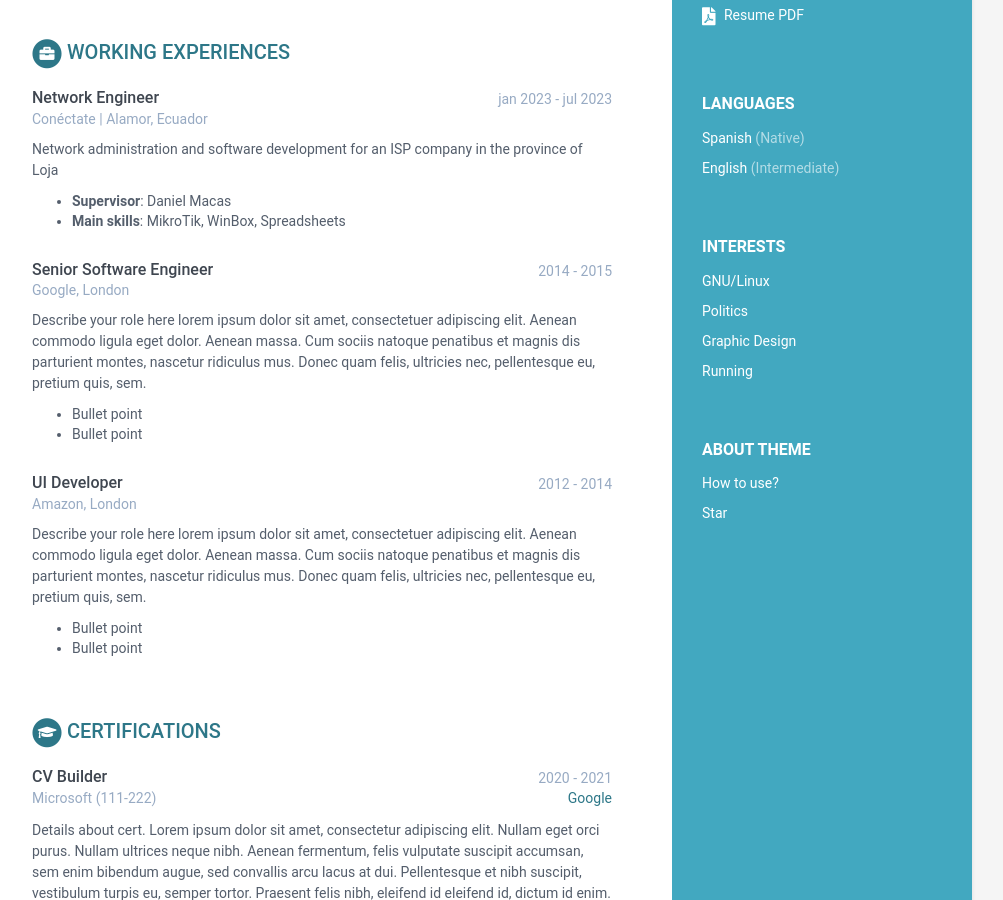
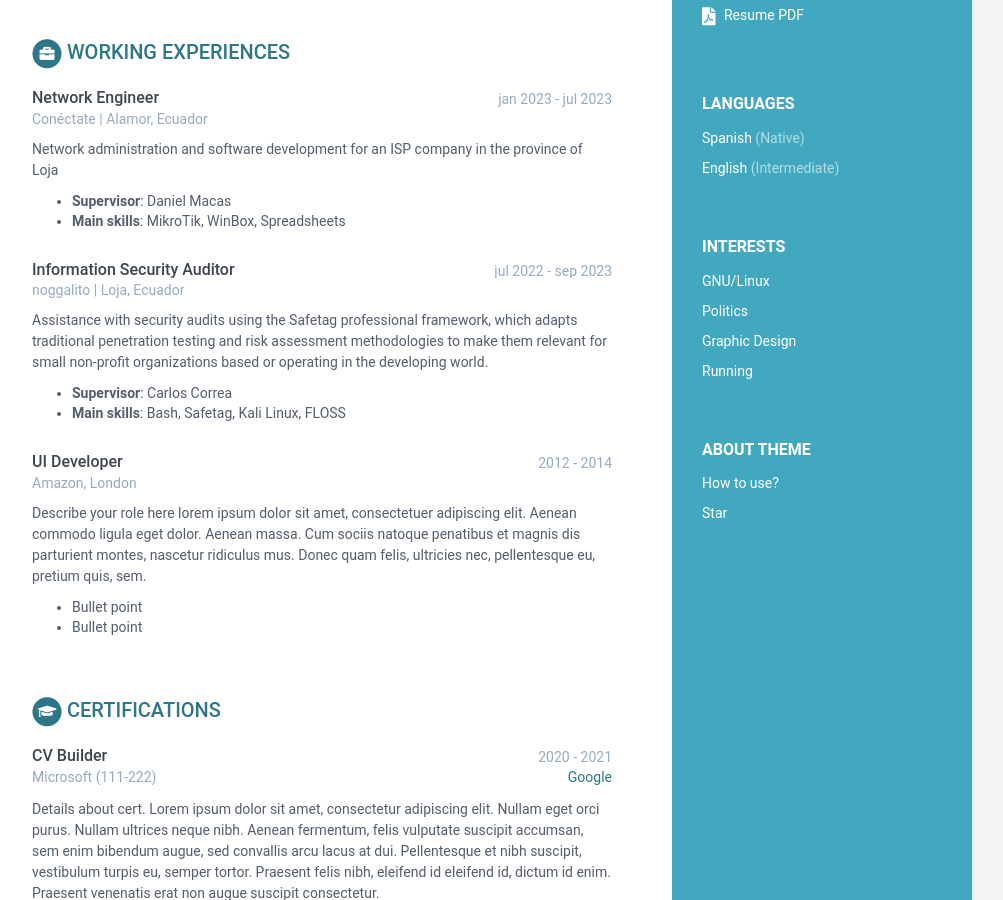
Before and after one commit to pepeleduin/pepeleduin.github.io, a Jekyll site: the page built from index.html, in a window 1280 px wide and 900 px high, scrolled down 628 px. Shown: the whole window, without its empty margins (168-1171 px from the left). Built offline with Jekyll 4.4.1, drawn with Linux system fonts in a browser that asks for light colours.

Commit message:
Add noggalito experience

```diff
--- a/_data/data.yml
+++ b/_data/data.yml
@@ -89,17 +89,16 @@ experiences:
         Network administration and software development for an ISP company in the province of Loja
           - **Supervisor**: Daniel Macas
           - **Main skills**: MikroTik, WinBox, Spreadsheets
-    - role: Senior Software Engineer
-      time: 2014 - 2015
-      company: Google, London
+    - role: Information Security Auditor
+      time: jul 2022 - sep 2023
+      company: noggalito | Loja, Ecuador
       details: |
-        Describe your role here lorem ipsum dolor sit amet, consectetuer
-        adipiscing elit. Aenean commodo ligula eget dolor. Aenean massa.
-        Cum sociis natoque penatibus et magnis dis parturient montes,
-        nascetur ridiculus mus. Donec quam felis, ultricies nec,
-        pellentesque eu, pretium quis, sem.
-          - Bullet point
-          - Bullet point
+        Assistance with security audits using the Safetag professional framework,
+        which adapts traditional penetration testing and risk assessment methodologies
+        to make them relevant for small non-profit organizations based
+        or operating in the developing world.
+          - **Supervisor**: Carlos Correa
+          - **Main skills**: Bash, Safetag, Kali Linux, FLOSS
     - role: UI Developer
       time: 2012 - 2014
       company: Amazon, London
```
